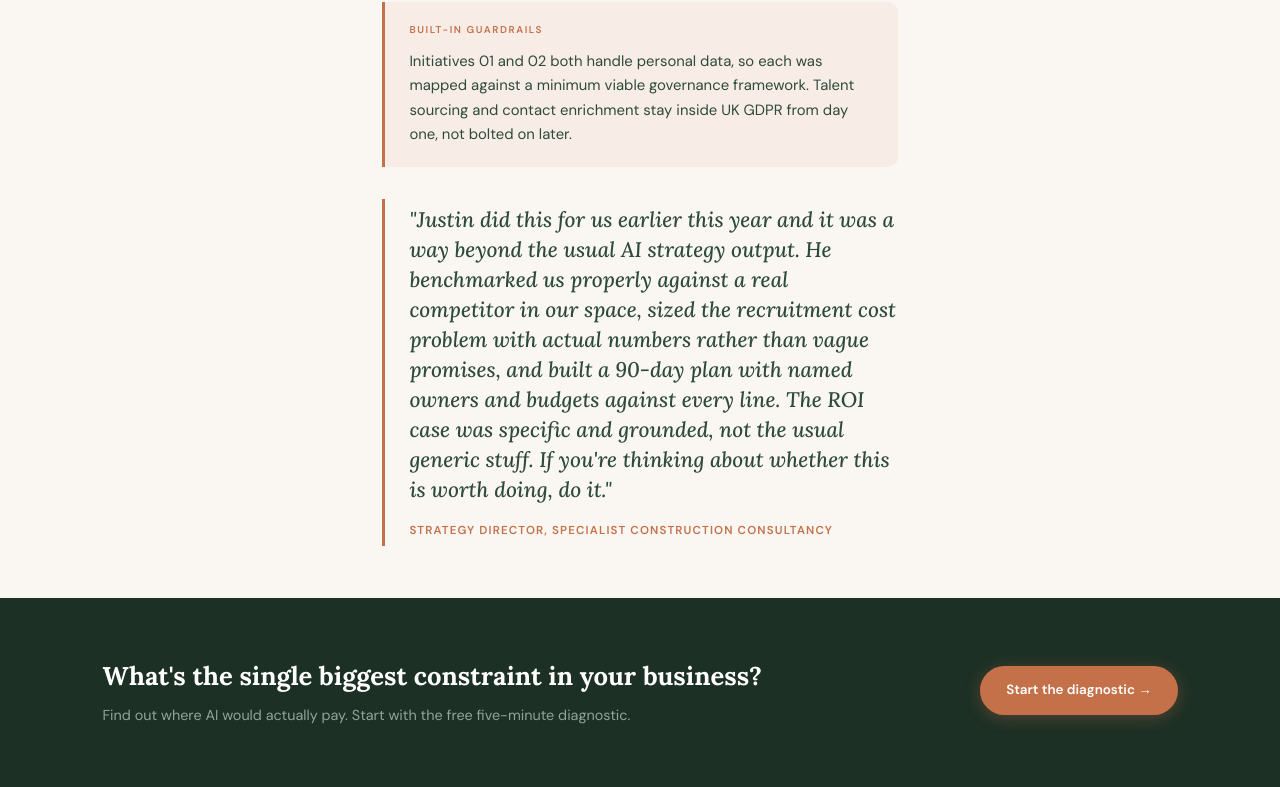
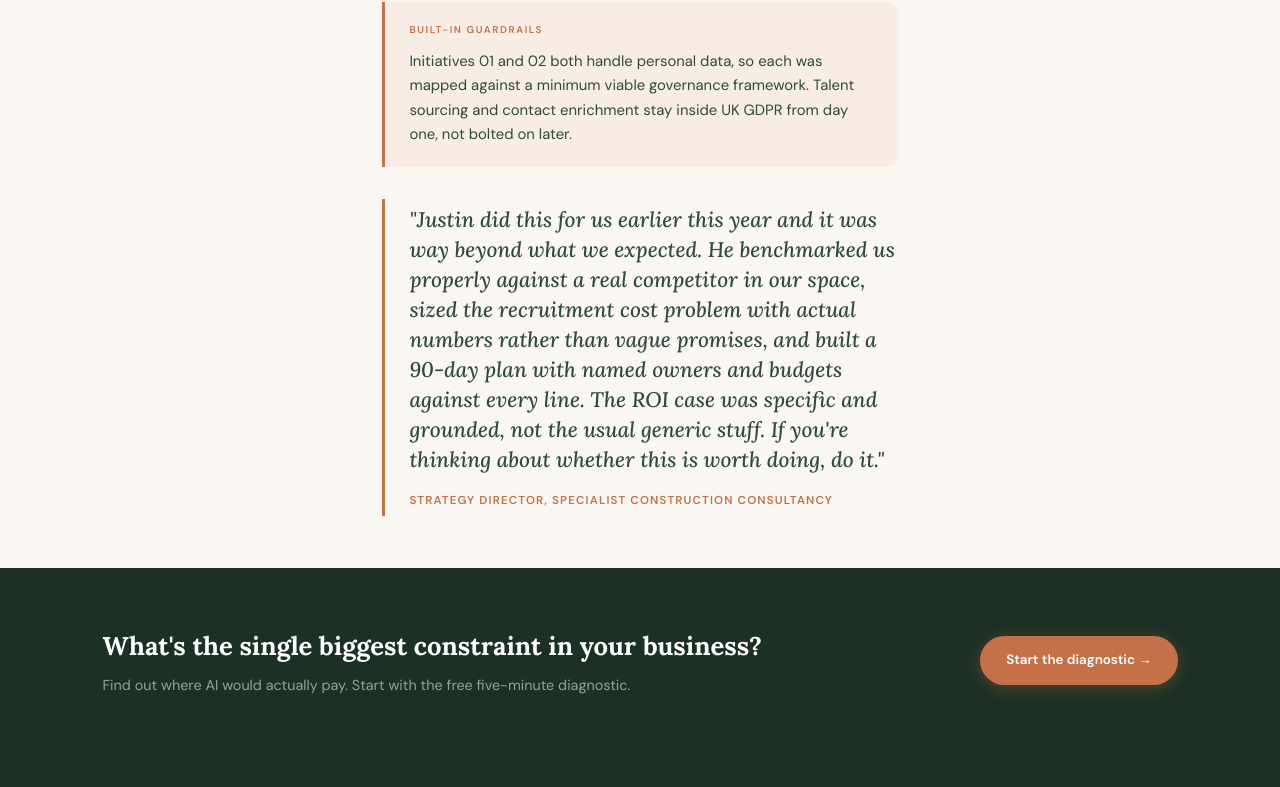
Before and after one commit to Dasbeasten/yea-i-consulting, a website: page case-studies/turning-a-recruitment-bottleneck-into-a-pipeline.html in a window 1280 px wide. Shown: the part 2634-3421 px from the top of the page. Drawn offline with Linux system fonts and the light colour scheme.

Commit message:
Update turning-a-recruitment-bottleneck-into-a-pipeline.html

```diff
--- a/case-studies/turning-a-recruitment-bottleneck-into-a-pipeline.html
+++ b/case-studies/turning-a-recruitment-bottleneck-into-a-pipeline.html
@@ -345,7 +345,7 @@
   </div>
 
   <div class="pull-quote">
-    <q>"Justin did this for us earlier this year and it was a way beyond the usual AI strategy output. He benchmarked us properly against a real competitor in our space, sized the recruitment cost problem with actual numbers rather than vague promises, and built a 90-day plan with named owners and budgets against every line. The ROI case was specific and grounded, not the usual generic stuff. If you're thinking about whether this is worth doing, do it."</q>
+    <q>"Justin did this for us earlier this year and it was way beyond what we expected. He benchmarked us properly against a real competitor in our space, sized the recruitment cost problem with actual numbers rather than vague promises, and built a 90-day plan with named owners and budgets against every line. The ROI case was specific and grounded, not the usual generic stuff. If you're thinking about whether this is worth doing, do it."</q>
     <div class="attr">Strategy Director, specialist construction consultancy</div>
   </div>
 
```
